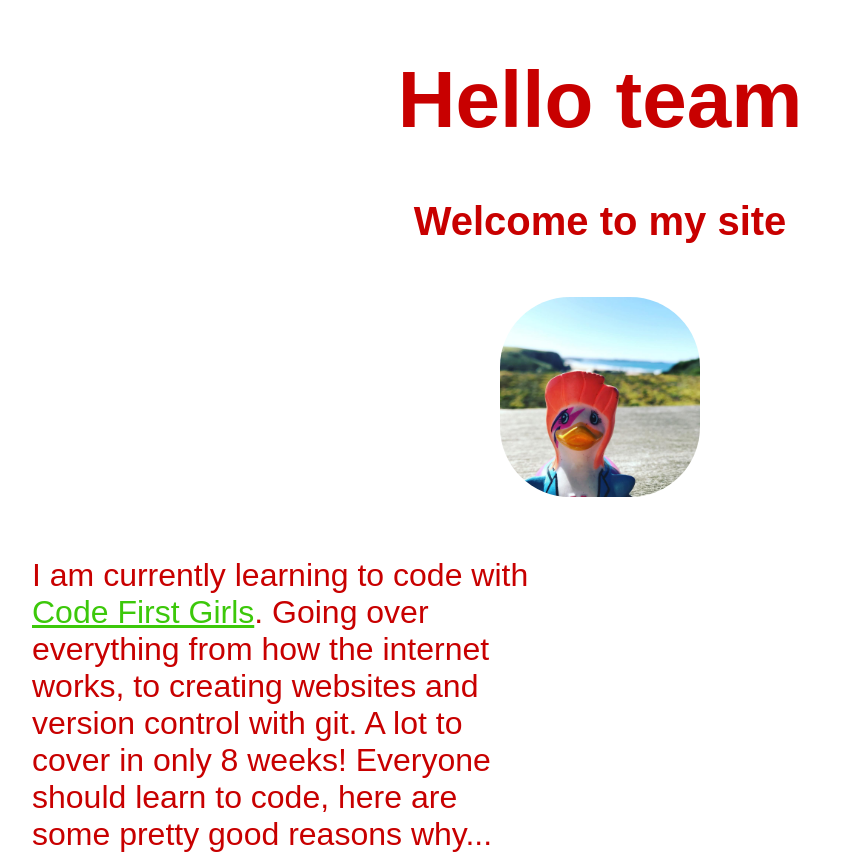
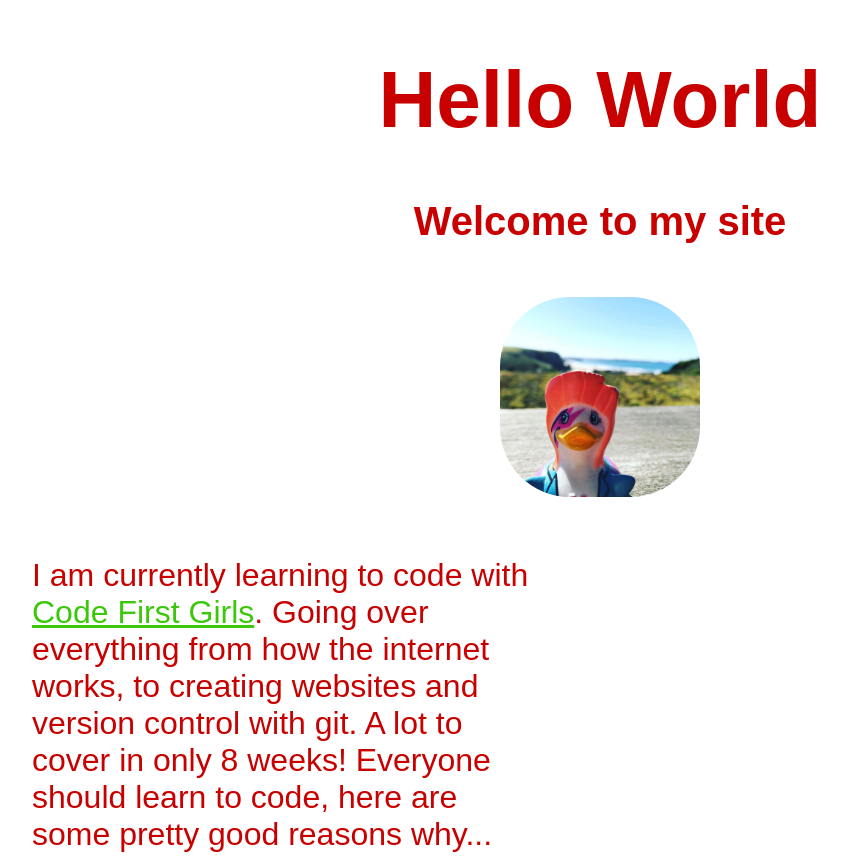
Before and after one commit to Mirela-Malinowska/Mirela-Malinowska.github.io, a plain HTML site: page index.html in a window 1280 px wide. Shown: the top 856 px of the page, without its empty margins (40-888 px from the left). Drawn offline with Linux system fonts and the light colour scheme; files that its build step writes are made by us from their sources.

Commit message:
Revert "Merge pull request #1 from CarmenWT1/Joanna"
This reverts commit df05e1d7f0c82fa6e0dff5e1109de61f72e0a3ea, reversing
changes made to 8b2d3b4f3b68c513cee680dd36aa4953cfa8d283.

```diff
--- a/index.html
+++ b/index.html
@@ -10,7 +10,7 @@
 </head>
 
 <body>
-  <h1>Hello team</h1>
+  <h1>Hello World</h1>
 
   <h2>Welcome to my site</h2>
 
```
